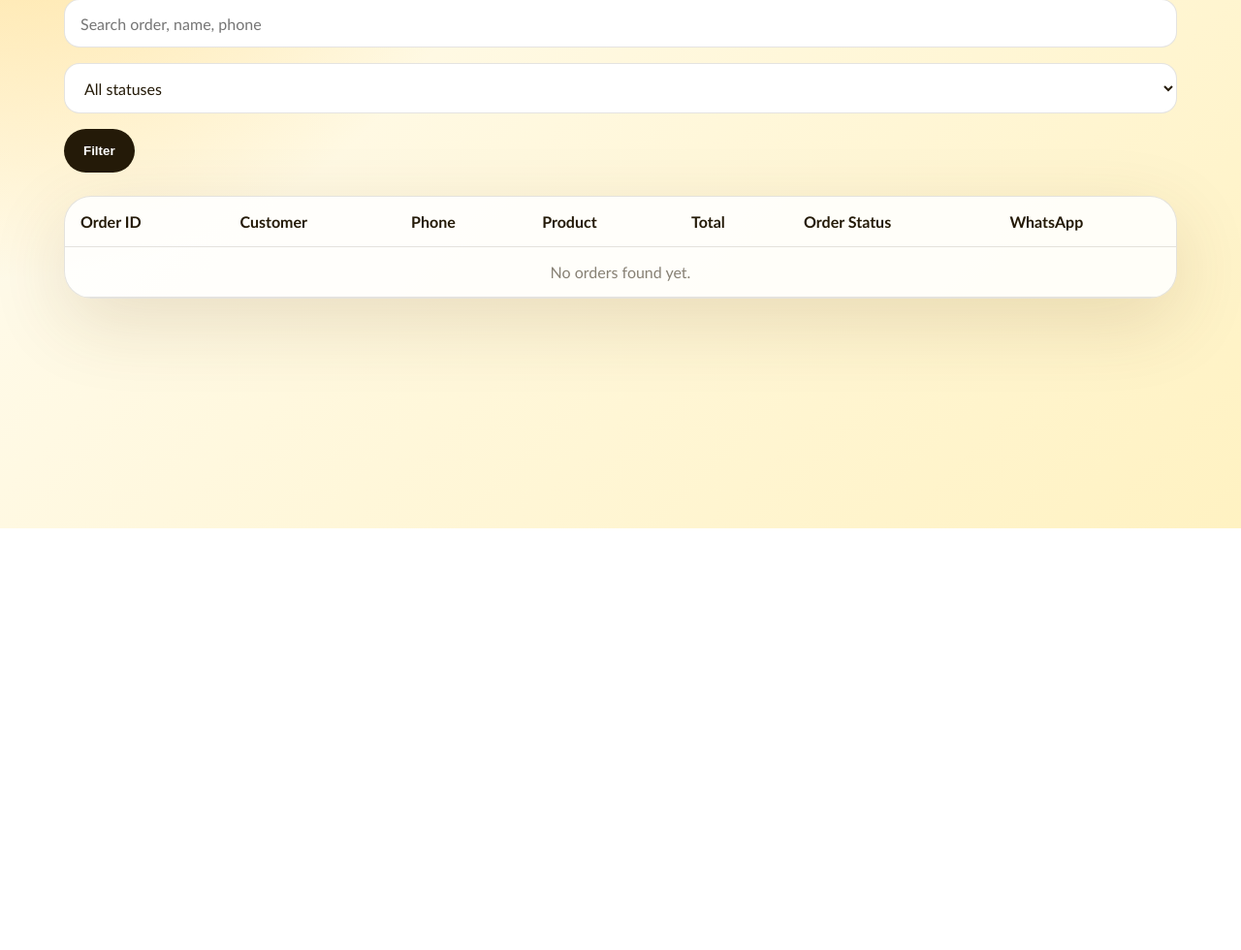
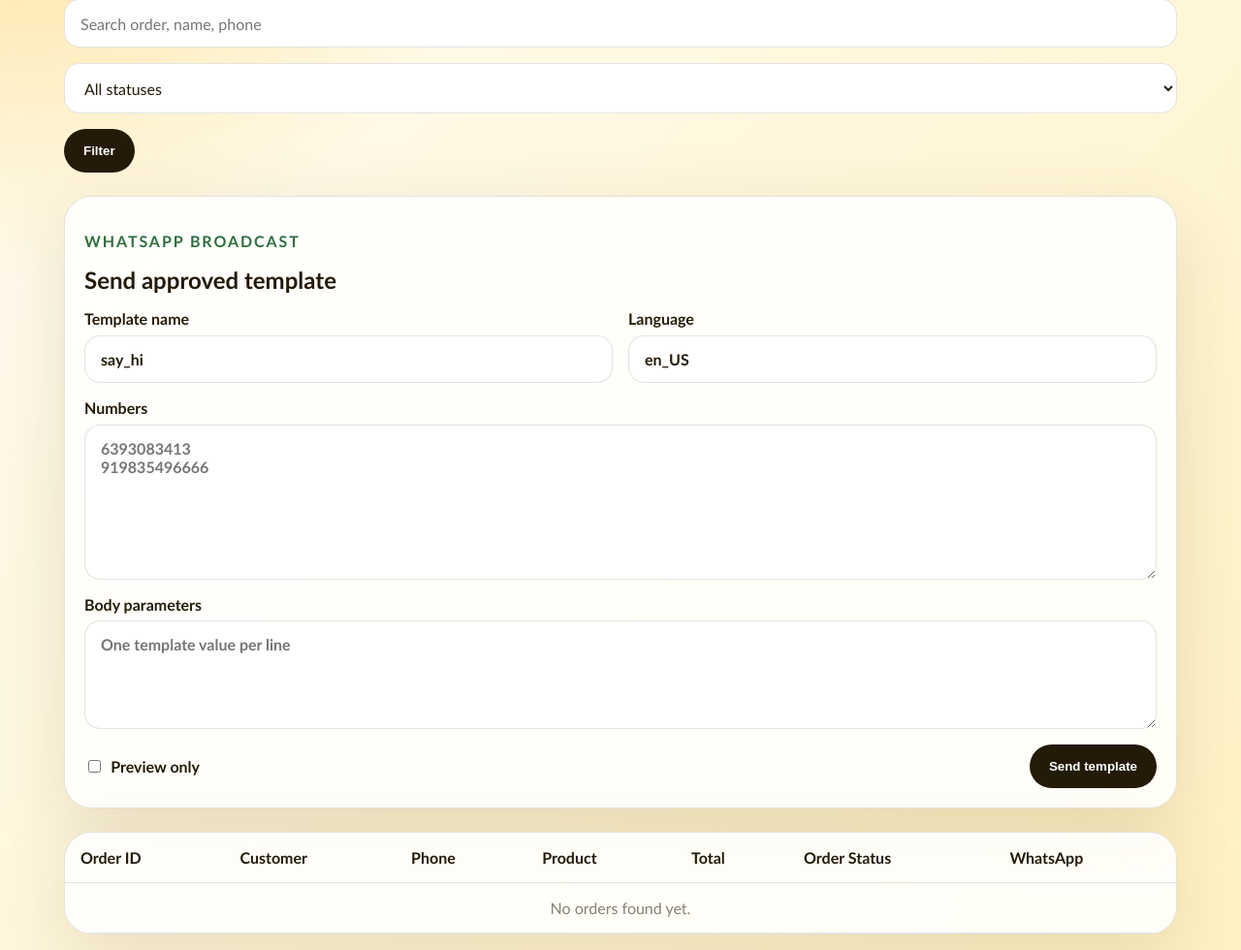
Before and after one commit to pulpsandleaves/automation, a Flask app: page /admin in a window 1280 px wide. Shown: the part 255-1235 px from the top of the page at 97% size. Before the commit the page ends 800 px from the top, so only its background shows below. Run offline with Flask 3, Linux system fonts and the light colour scheme; data that the repository does not hold is empty.

Commit message:
Add admin bulk WhatsApp template sender

```diff
--- a/order_system/config.py
+++ b/order_system/config.py
@@ -54,6 +54,8 @@
     admin_whatsapp_number: str = os.getenv("ADMIN_WHATSAPP_NUMBER", os.getenv("SUPPORT_NUMBER", "")).strip()
     order_confirmation_template_name: str = os.getenv("ORDER_CONFIRMATION_TEMPLATE_NAME", "").strip()
     order_confirmation_template_language: str = os.getenv("ORDER_CONFIRMATION_TEMPLATE_LANGUAGE", "en_US").strip()
+    bulk_message_template_name: str = os.getenv("BULK_MESSAGE_TEMPLATE_NAME", "say_hi").strip() or "say_hi"
+    bulk_message_template_language: str = os.getenv("BULK_MESSAGE_TEMPLATE_LANGUAGE", "en_US").strip() or "en_US"
     admin_dashboard_token: str = os.getenv(
         "ADMIN_DASHBOARD_TOKEN",
         os.getenv("OUTBOUND_CONFIRMATION_SECRET", os.getenv("WHATSAPP_VERIFY_TOKEN", "")),
--- a/order_system/routes.py
+++ b/order_system/routes.py
@@ -1,11 +1,15 @@
 import logging
+import re
 from typing import Any
 
+import requests
 from flask import Blueprint, jsonify, redirect, render_template, request, url_for
 
 from .config import ConfigurationError, settings
 from .locations import CITY_DETAILS, city_choices, city_message, city_picker_options
 from .services import OrderService
+from .utils import normalize_whatsapp_number
+from .whatsapp import WhatsAppClient
 
 logger = logging.getLogger(__name__)
 
@@ -32,8 +36,148 @@
 def require_admin_token() -> tuple[bool, str]:
     if not settings.admin_dashboard_token:
         return True, ""
-    token = request.headers.get("X-Admin-Token", "") or request.args.get("token", "")
+    token = request.headers.get("X-Admin-Token", "") or request.args.get("token", "") or request.form.get("token", "")
+    if not token and request.is_json:
+        payload = request.get_json(silent=True) or {}
+        token = str(payload.get("token", ""))
     return (token == settings.admin_dashboard_token, "Invalid or missing admin token.")
+
+
+def current_admin_token() -> str:
+    return (request.args.get("token", "") or request.form.get("token", "")).strip()
+
+
+def is_valid_bulk_recipient(value: str) -> bool:
+    return bool(re.fullmatch(r"91[6-9]\d{9}", normalize_whatsapp_number(value)))
+
+
+def parse_bulk_whatsapp_numbers(raw_numbers: str) -> tuple[list[str], list[str]]:
+    recipients: list[str] = []
+    invalid: list[str] = []
+    seen: set[str] = set()
+
+    for part in re.split(r"[,;\n]+", raw_numbers or ""):
+        cleaned_part = part.strip()
+        if not cleaned_part:
+            continue
+
+        squashed_part = re.sub(r"[\s().-]+", "", cleaned_part)
+        candidates = re.findall(r"(?:\+?91)?[6-9]\d{9}", squashed_part) or [cleaned_part]
+        for candidate in candidates:
+            recipient = normalize_whatsapp_number(candidate)
+            if not is_valid_bulk_recipient(recipient):
+                invalid.append(cleaned_part)
+                continue
+            if recipient in seen:
+                continue
+            seen.add(recipient)
+            recipients.append(recipient)
+
+    return recipients, invalid
+
+
+def template_parameters_from_text(raw_parameters: str) -> list[str]:
+    return [line.strip() for line in (raw_parameters or "").splitlines() if line.strip()]
+
+
+def describe_whatsapp_error(exc: Exception) -> str:
+    if isinstance(exc, requests.HTTPError) and exc.response is not None:
+        try:
+            payload = exc.response.json()
+        except ValueError:
+            return exc.response.text[:500]
+        error = payload.get("error", {}) if isinstance(payload, dict) else {}
+        message = str(error.get("message", "")).strip()
+        code = str(error.get("code", "")).strip()
+        error_data = error.get("error_data", {}) if isinstance(error, dict) else {}
+        details = str(error_data.get("details", "")).strip() if isinstance(error_data, dict) else str(error_data).strip()
+        return " | ".join(part for part in (message, details, f"code {code}" if code else "") if part)[:500]
+    return str(exc)[:500]
+
+
+def build_admin_context(**extra: Any) -> dict[str, Any]:
+    search = request.values.get("search", "").strip()
+    status = request.values.get("status", "").strip()
+    context = {
+        "brand_name": settings.brand_name,
+        "orders": service().list_orders(search=search, status=status),
+        "search": search,
+        "status": status,
+        "admin_token": current_admin_token(),
+        "bulk_form": {
+            "template_name": settings.bulk_message_template_name,
+            "language_code": settings.bulk_message_template_language,
+            "phone_numbers": "",
+            "template_parameters": "",
+            "dry_run": False,
+        },
+        "bulk_result": None,
+    }
+    context.update(extra)
+    return context
+
+
+def send_bulk_template_messages(
+    phone_numbers: str,
+    template_name: str,
+    language_code: str,
+    body_parameters: list[str],
+    *,
+    dry_run: bool = False,
+) -> dict[str, Any]:
+    clean_template_name = (template_name or "").strip()
+    clean_language_code = (language_code or settings.bulk_message_template_language).strip() or "en_US"
+    if not clean_template_name:
+        raise ValueError("Template name is required.")
+
+    recipients, invalid_numbers = parse_bulk_whatsapp_numbers(phone_numbers)
+    if len(recipients) > 200:
+        raise ValueError("Bulk sends are limited to 200 recipients at a time.")
+
+    client = WhatsAppClient()
+    result: dict[str, Any] = {
+        "template_name": clean_template_name,
+        "language_code": clean_language_code,
+        "dry_run": dry_run,
+        "sent": [],
+        "failed": [],
+        "skipped": [{"recipient": value, "reason": "Invalid Indian WhatsApp number"} for value in invalid_numbers],
+    }
+
+    for recipient in recipients:
+        if dry_run:
+            result["sent"].append({"recipient": recipient, "status": "Ready"})
+            continue
+
+        try:
+            response_json = client.send_template_by_name(
+                recipient,
+                clean_template_name,
+                language_code=clean_language_code,
+                body_parameters=body_parameters,
+            )
+            result["sent"].append(
+                {
+                    "recipient": recipient,
+                    "status": "Sent",
+                    "message_id": client.message_id(response_json),
+                }
+            )
+        except Exception as exc:  # noqa: BLE001 - each recipient needs its own result row
+            logger.exception("Failed to send template %s to %s: %s", clean_template_name, recipient, exc)
+            result["failed"].append(
+                {
+                    "recipient": recipient,
+                    "status": "Failed",
+                    "error": describe_whatsapp_error(exc),
+                }
+            )
+
+    result["sent_count"] = len(result["sent"])
+    result["failed_count"] = len(result["failed"])
+    result["skipped_count"] = len(result["skipped"])
+    result["recipient_count"] = len(recipients)
+    return result
 
 
 @order_blueprint.get("/")
@@ -141,16 +285,87 @@
     if not allowed:
         return jsonify({"error": error}), 401
 
-    search = request.args.get("search", "").strip()
-    status = request.args.get("status", "").strip()
-    orders = service().list_orders(search=search, status=status)
+    return render_template("admin.html", **build_admin_context())
+
+
+@order_blueprint.post("/admin/send-template")
+def admin_send_template():
+    allowed, error = require_admin_token()
+    if not allowed:
+        return jsonify({"error": error}), 401
+
+    payload = request_payload()
+    raw_parameters = payload.get("template_parameters", "")
+    body_parameters = (
+        [str(value).strip() for value in raw_parameters if str(value).strip()]
+        if isinstance(raw_parameters, list)
+        else template_parameters_from_text(str(raw_parameters))
+    )
+    dry_run = str(payload.get("dry_run", "")).strip().lower() in {"1", "true", "yes", "on"}
+    bulk_form = {
+        "template_name": str(payload.get("template_name", settings.bulk_message_template_name)).strip(),
+        "language_code": str(payload.get("language_code", settings.bulk_message_template_language)).strip(),
+        "phone_numbers": str(payload.get("phone_numbers", "")),
+        "template_parameters": "\n".join(body_parameters),
+        "dry_run": dry_run,
+    }
+
+    try:
+        bulk_result = send_bulk_template_messages(
+            bulk_form["phone_numbers"],
+            bulk_form["template_name"],
+            bulk_form["language_code"],
+            body_parameters,
+            dry_run=dry_run,
+        )
+    except ValueError as exc:
+        bulk_result = {"error": str(exc), "sent": [], "failed": [], "skipped": [], "sent_count": 0, "failed_count": 0, "skipped_count": 0}
+        status_code = 400
+    except ConfigurationError as exc:
+        logger.exception("Bulk template sender configuration error: %s", exc)
+        bulk_result = {"error": str(exc), "sent": [], "failed": [], "skipped": [], "sent_count": 0, "failed_count": 0, "skipped_count": 0}
+        status_code = 500
+    else:
+        status_code = 200
+
     return render_template(
         "admin.html",
-        brand_name=settings.brand_name,
-        orders=orders,
-        search=search,
-        status=status,
+        **build_admin_context(bulk_form=bulk_form, bulk_result=bulk_result),
+    ), status_code
+
+
+@order_blueprint.post("/api/admin/template-messages")
+def admin_template_messages_api():
+    allowed, error = require_admin_token()
+    if not allowed:
+        return jsonify({"error": error}), 401
+
+    payload = request_payload()
+    raw_numbers = payload.get("phone_numbers", payload.get("numbers", ""))
+    phone_numbers = "\n".join(str(value) for value in raw_numbers) if isinstance(raw_numbers, list) else str(raw_numbers)
+    raw_parameters = payload.get("template_parameters", payload.get("body_parameters", ""))
+    body_parameters = (
+        [str(value).strip() for value in raw_parameters if str(value).strip()]
+        if isinstance(raw_parameters, list)
+        else template_parameters_from_text(str(raw_parameters))
     )
+    dry_run = str(payload.get("dry_run", "")).strip().lower() in {"1", "true", "yes", "on"}
+
+    try:
+        result = send_bulk_template_messages(
+            phone_numbers,
+            str(payload.get("template_name", settings.bulk_message_template_name)),
+            str(payload.get("language_code", settings.bulk_message_template_language)),
+            body_parameters,
+            dry_run=dry_run,
+        )
+    except ValueError as exc:
+        return jsonify({"error": str(exc)}), 400
+    except ConfigurationError as exc:
+        logger.exception("Bulk template API configuration error: %s", exc)
+        return jsonify({"error": str(exc)}), 500
+
+    return jsonify(result), 200
 
 
 @order_blueprint.get("/api/admin/orders")
--- a/render.yaml
+++ b/render.yaml
@@ -49,6 +49,10 @@
         sync: false
       - key: ORDER_CONFIRMATION_TEMPLATE_LANGUAGE
         value: en_US
+      - key: BULK_MESSAGE_TEMPLATE_NAME
+        value: say_hi
+      - key: BULK_MESSAGE_TEMPLATE_LANGUAGE
+        value: en_US
       - key: ORDER_API_SECRET
         sync: false
       - key: ADMIN_DASHBOARD_TOKEN
--- a/static/pulps.css
+++ b/static/pulps.css
@@ -34,6 +34,7 @@
 .hero-card,
 .checkout-card,
 .success-card,
+.bulk-card,
 .table-card {
   border: 1px solid var(--line);
   border-radius: 28px;
@@ -290,6 +291,65 @@
   flex: 1 1 18rem;
 }
 
+.bulk-card {
+  display: grid;
+  gap: 1rem;
+  margin: 1.5rem 0;
+  padding: 1.25rem;
+}
+
+.section-heading,
+.bulk-actions,
+.result-summary {
+  display: flex;
+  gap: 0.8rem;
+  align-items: center;
+  justify-content: space-between;
+  flex-wrap: wrap;
+}
+
+.section-heading h2 {
+  margin-bottom: 0;
+}
+
+.bulk-form .grid {
+  grid-template-columns: repeat(auto-fit, minmax(12rem, 1fr));
+}
+
+.bulk-numbers {
+  min-height: 10rem;
+}
+
+.checkbox-row {
+  display: inline-flex;
+  grid-template-columns: none;
+  align-items: center;
+  width: auto;
+}
+
+.checkbox-row input {
+  width: auto;
+}
+
+.bulk-result {
+  display: grid;
+  gap: 1rem;
+}
+
+.result-summary {
+  justify-content: flex-start;
+}
+
+.result-summary span {
+  border-radius: 999px;
+  padding: 0.45rem 0.75rem;
+  background: #fff4cb;
+}
+
+.result-table {
+  overflow-x: auto;
+}
+
 .table-card {
   overflow-x: auto;
 }
@@ -320,6 +380,16 @@
   color: #14532d;
 }
 
+.pill.failed {
+  background: #fee2e2;
+  color: #7f1d1d;
+}
+
+.pill.skipped {
+  background: #e5e7eb;
+  color: #374151;
+}
+
 .empty {
   text-align: center;
   color: rgba(36, 26, 8, 0.55);
--- a/templates/admin.html
+++ b/templates/admin.html
@@ -17,6 +17,9 @@
     </header>
 
     <form class="toolbar" method="get" action="{{ url_for('order_system.admin_dashboard') }}">
+      {% if admin_token %}
+        <input type="hidden" name="token" value="{{ admin_token }}">
+      {% endif %}
       <input name="search" value="{{ search }}" placeholder="Search order, name, phone">
       <select name="status">
         <option value="">All statuses</option>
@@ -26,6 +29,107 @@
       </select>
       <button type="submit">Filter</button>
     </form>
+
+    <section class="bulk-card">
+      <div class="section-heading">
+        <div>
+          <p class="eyebrow">WhatsApp broadcast</p>
+          <h2>Send approved template</h2>
+        </div>
+        {% if bulk_result %}
+          <span class="pill whatsapp">{{ bulk_result.sent_count or 0 }} sent</span>
+        {% endif %}
+      </div>
+
+      <form class="bulk-form" method="post" action="{{ url_for('order_system.admin_send_template') }}">
+        {% if admin_token %}
+          <input type="hidden" name="token" value="{{ admin_token }}">
+        {% endif %}
+        <input type="hidden" name="search" value="{{ search }}">
+        <input type="hidden" name="status" value="{{ status }}">
+
+        <div class="grid">
+          <label>
+            Template name
+            <input name="template_name" value="{{ bulk_form.template_name }}" placeholder="say_hi" required>
+          </label>
+          <label>
+            Language
+            <input name="language_code" value="{{ bulk_form.language_code }}" placeholder="en_US" required>
+          </label>
+        </div>
+
+        <label>
+          Numbers
+          <textarea name="phone_numbers" class="bulk-numbers" placeholder="6393083413&#10;919835496666" required>{{ bulk_form.phone_numbers }}</textarea>
+        </label>
+
+        <label>
+          Body parameters
+          <textarea name="template_parameters" placeholder="One template value per line">{{ bulk_form.template_parameters }}</textarea>
+        </label>
+
+        <div class="bulk-actions">
+          <label class="checkbox-row">
+            <input type="checkbox" name="dry_run" value="1" {% if bulk_form.dry_run %}checked{% endif %}>
+            Preview only
+          </label>
+          <button type="submit">Send template</button>
+        </div>
+      </form>
+
+      {% if bulk_result %}
+        <div class="bulk-result">
+          {% if bulk_result.error %}
+            <div class="alert">{{ bulk_result.error }}</div>
+          {% else %}
+            <div class="result-summary">
+              <span><strong>{{ bulk_result.sent_count }}</strong> sent</span>
+              <span><strong>{{ bulk_result.failed_count }}</strong> failed</span>
+              <span><strong>{{ bulk_result.skipped_count }}</strong> skipped</span>
+              {% if bulk_result.dry_run %}
+                <span><strong>Preview</strong> mode</span>
+              {% endif %}
+            </div>
+
+            <div class="result-table">
+              <table>
+                <thead>
+                  <tr>
+                    <th>Number</th>
+                    <th>Status</th>
+                    <th>Message ID / Error</th>
+                  </tr>
+                </thead>
+                <tbody>
+                  {% for item in bulk_result.sent %}
+                    <tr>
+                      <td>{{ item.recipient }}</td>
+                      <td><span class="pill whatsapp">{{ item.status }}</span></td>
+                      <td>{{ item.message_id or "Ready" }}</td>
+                    </tr>
+                  {% endfor %}
+                  {% for item in bulk_result.failed %}
+                    <tr>
+                      <td>{{ item.recipient }}</td>
+                      <td><span class="pill failed">{{ item.status }}</span></td>
+                      <td>{{ item.error }}</td>
+                    </tr>
+                  {% endfor %}
+                  {% for item in bulk_result.skipped %}
+                    <tr>
+                      <td>{{ item.recipient }}</td>
+                      <td><span class="pill skipped">Skipped</span></td>
+                      <td>{{ item.reason }}</td>
+                    </tr>
+                  {% endfor %}
+                </tbody>
+              </table>
+            </div>
+          {% endif %}
+        </div>
+      {% endif %}
+    </section>
 
     <section class="table-card">
       <table>
```
Also changed, not shown: order_system/whatsapp.py (+30 -0 lines), README.md, 1 other file.
